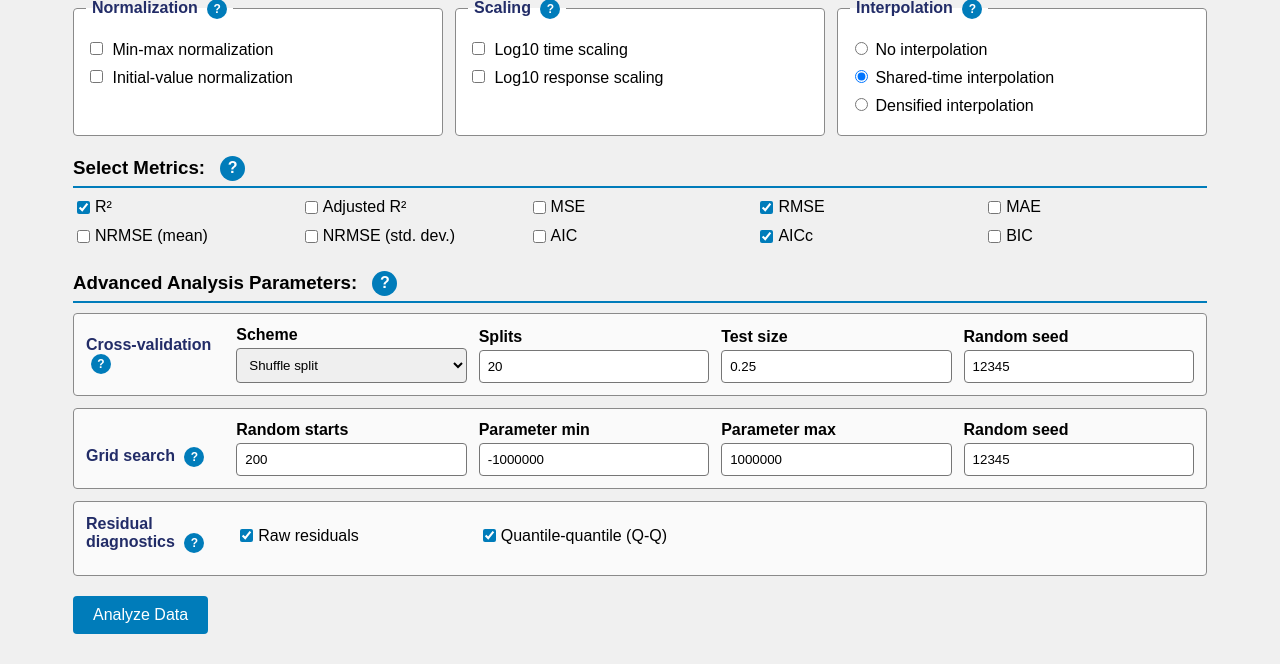
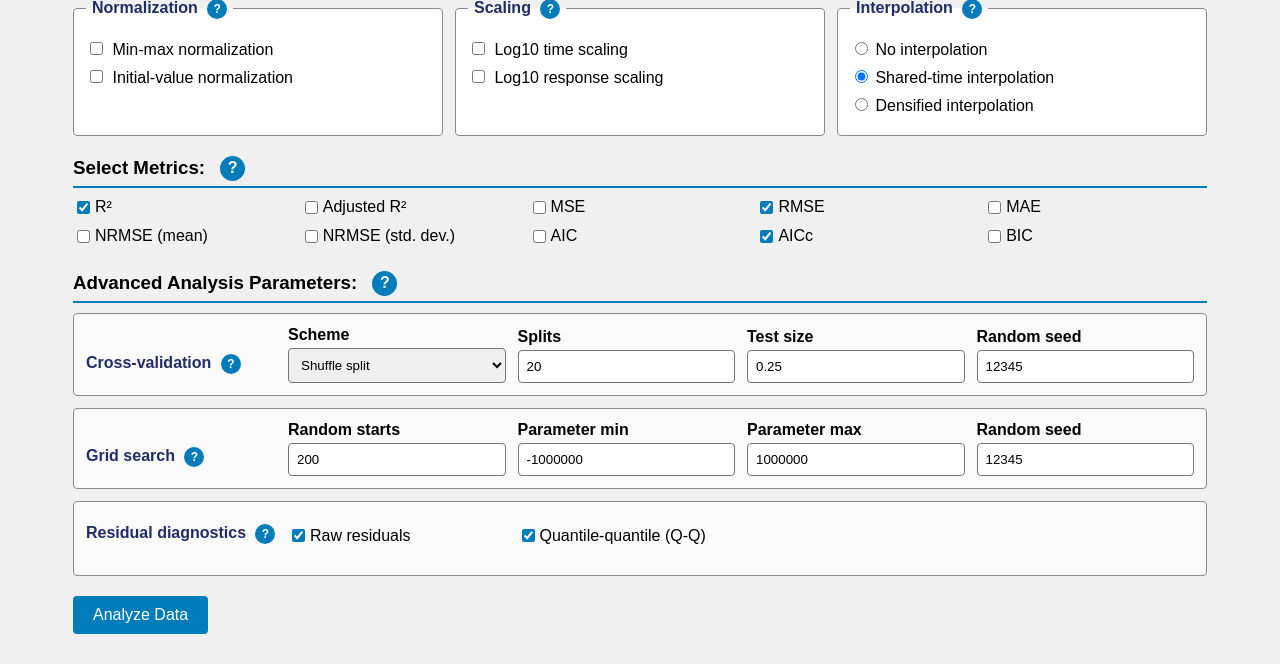
Before and after one commit to robert-m-elder/ivivc-tool, a Flask app: page / in a window 1280 px wide. Shown: the part 1269-1933 px from the top of the page. Run offline with Flask 2, Linux system fonts and the light colour scheme.

Commit message:
minor user guide update

```diff
--- a/static/css/styles.css
+++ b/static/css/styles.css
@@ -356,7 +356,7 @@ main {
 
 .advanced-parameter-row {
     display: grid;
-    grid-template-columns: minmax(130px, 0.6fr) repeat(4, minmax(150px, 1fr));
+    grid-template-columns: minmax(190px, 0.8fr) repeat(4, minmax(150px, 1fr));
     gap: 12px;
     align-items: end;
     margin-bottom: 12px;
@@ -367,7 +367,7 @@ main {
 }
 
 .advanced-parameter-row:nth-of-type(2) {
-    grid-template-columns: minmax(130px, 0.6fr) repeat(4, minmax(150px, 1fr));
+    grid-template-columns: minmax(190px, 0.8fr) repeat(4, minmax(150px, 1fr));
 }
 
 .advanced-row-label {
```
Also changed, not shown: 2 other files.
